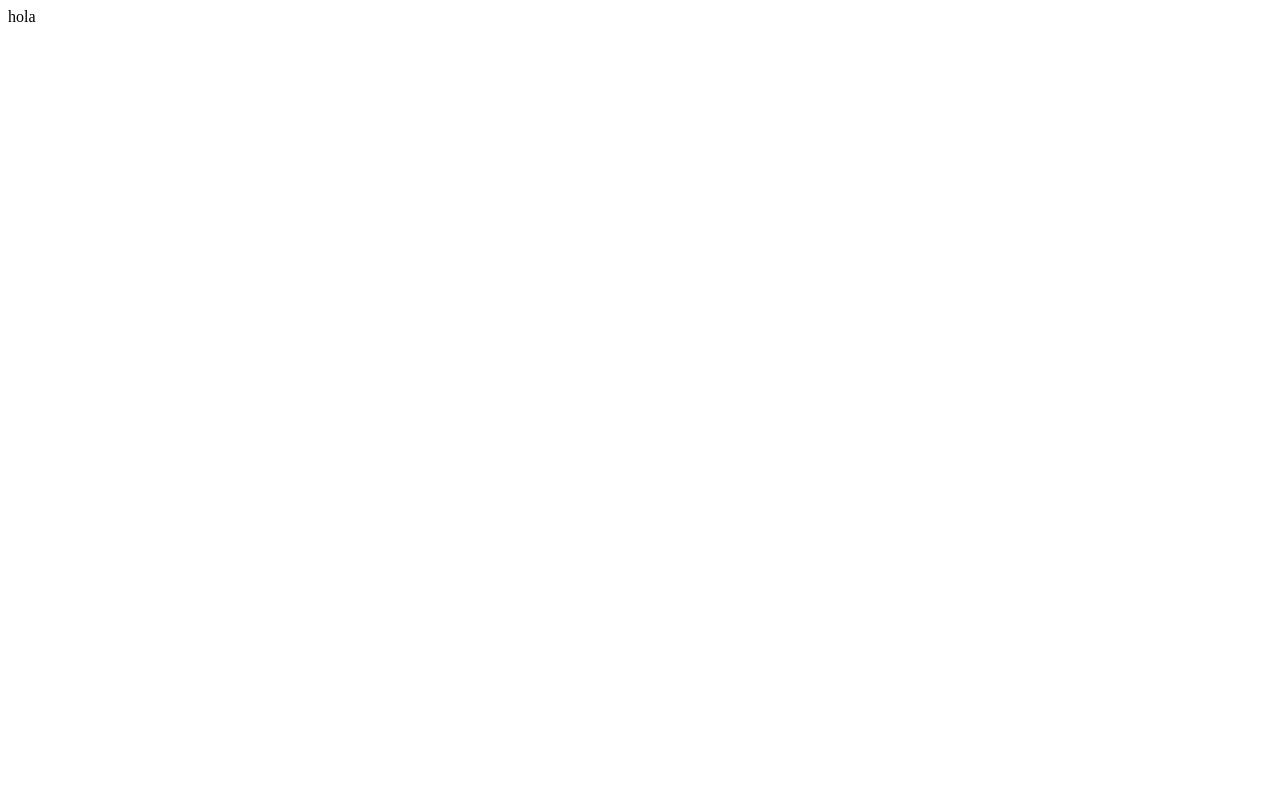
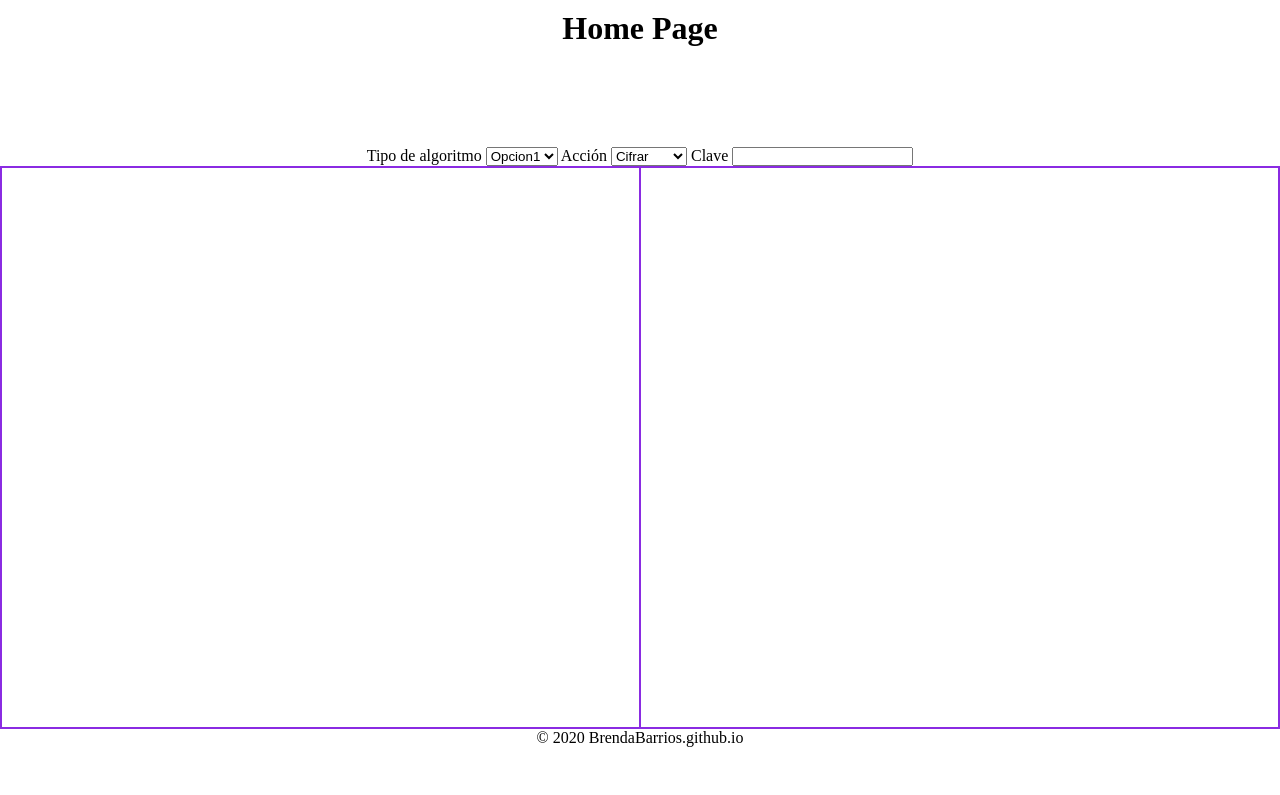
Before and after one commit to BrendaBarrios/BrendaBarrios.github.io, a plain HTML site: page index.html in a window 1280 px wide. Drawn offline with Linux system fonts and the light colour scheme.

Commit message:
Interfaz sin eventos

```diff
--- /dev/null
+++ b/index.css
@@ -0,0 +1,71 @@
+*{
+    /*border:1px solid blueviolet;*/
+    margin: 0%;
+    padding: 0%;
+    box-sizing: border-box;
+
+}
+
+body{
+    height: 99vh;
+    display: flex;
+    flex-direction: column;
+}
+
+.seccion{
+
+
+}
+
+header{
+    flex-grow: 2;
+    text-align: center;
+    padding: 10px;
+}
+
+article{
+    flex-grow: 12;
+    text-align: center;
+    justify-content: center;
+    display: flex;
+    flex-direction: column;
+}
+
+footer{
+    flex-grow: 1;
+    text-align: center;
+    align-items: center;
+}
+
+/**
+ * Contenedores de texto
+ */
+
+ #controles{
+
+
+ }
+
+ #principal{
+
+    border:1px solid blueviolet ;
+    flex-grow: 1;
+    display: flex;
+    flex-direction: row;
+ }
+
+ #editor{
+
+    border:1px solid blueviolet ;
+    flex-grow: 1;
+    height: 100%;
+    width: 50%;
+ }
+
+ #resultado{
+
+    border:1px solid blueviolet ;
+    flex-grow: 1;
+    height: 100%;
+    width: 50%;
+ }
--- a/index.html
+++ b/index.html
@@ -1,13 +1,49 @@
 <!DOCTYPE html>
-<html lang="en">
+<html lang="es">
 <head>
     <meta charset="UTF-8">
     <meta name="viewport" content="width=device-width, initial-scale=1.0">
     <meta http-equiv="X-UA-Compatible" content="ie=edge">
     <title>Home Page</title>
+    <link rel="stylesheet" href="index.css">
+    <!--script src="index.js"></script--> <!--Enlazand archivo-->
+
 </head>
 <body>
-    hola
+    <header class="seccion">
+        <h1>Home Page</h1>
+    </header>
+    <article class="seccion">
+        <div  id="controles">
+            <label>Tipo de algoritmo</label>
+            <select name="algoritmo" id="algoritmo">
+                <option value="opcion1">Opcion1</option>
+                <option value="opcion2">Opcion2</option>
+                <option value="opcion3">Opcion3</option>
+                <option value="opcion4">Opcion4</option>
+                <option value="opcion5">Opcion5</option>
+                <option value="opcion6">Opcion6</option>
+                <option value="opcion7">Opcion7</option>
+                <option value="opcion8">Opcion8</option>
+            </select>
 
+            <label>Acción</label>
+            <select name="accion" id="accion">
+                <option value="cifrar">Cifrar</option>
+                <option value="descifrar">Descifrar</option>
+            </select>
+            <label>Clave</label></label>
+            <input type="text" name="clave" id="clave">
+        </div>
+
+        <div id="principal">
+            <div id="editor" contenteditable></div>
+            <div id="resultado"></div>
+        </div>
+
+    </article >
+    <footer class="seccion">
+        <p>&copy; 2020 BrendaBarrios.github.io</p>
+    </footer>
 </body>
 </html>
```
